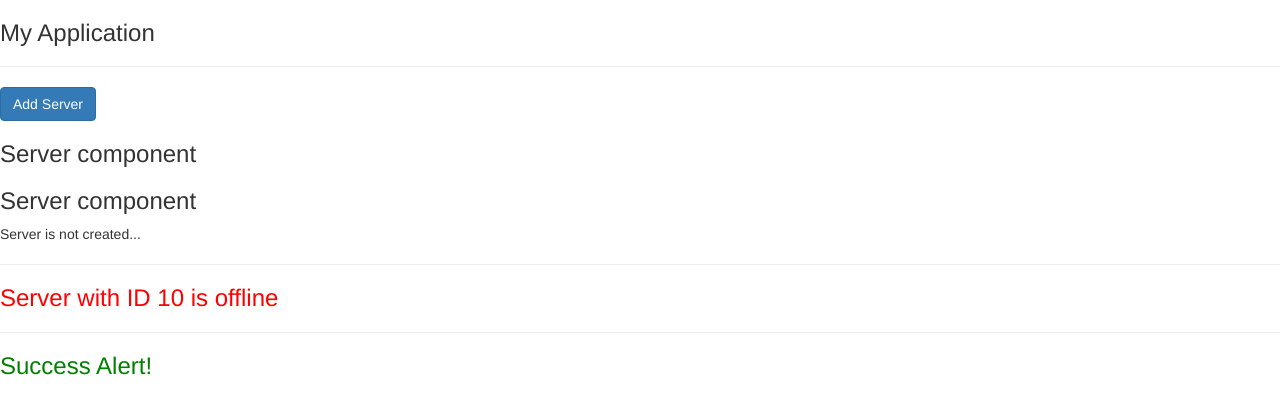
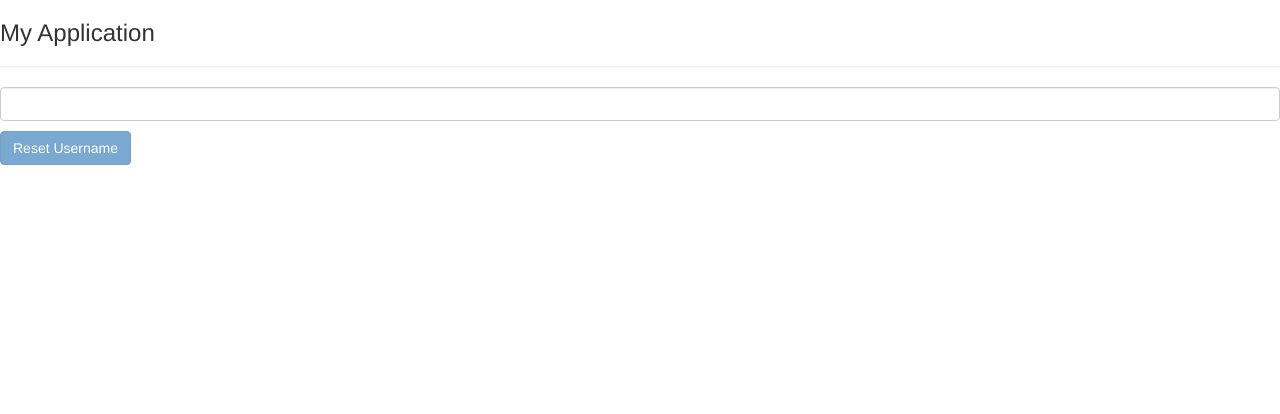
Before and after one commit to johanbeauce/complete-guide-to-angular, an Angular app: page / in a window 1280 px wide. Shown: the top 414 px of the page. Built offline with nearby package versions, Linux system fonts and the light colour scheme.

Commit message:
Add user name component

```diff
--- a/src/app/app.component.html
+++ b/src/app/app.component.html
@@ -1,7 +1,3 @@
 <h3>My Application</h3>
 <hr/>
-<app-servers></app-servers>
-<hr/>
-<app-warning-alert></app-warning-alert>
-<hr/>
-<app-success-alert></app-success-alert>
+<app-username></app-username>
--- /dev/null
+++ b/src/app/username/username.component.html
@@ -0,0 +1,11 @@
+<input
+  type="text"
+  class="form-control"
+  [(ngModel)]="username"
+  />
+<p>{{username}}</p>
+<button
+  class="btn btn-primary"
+  [disabled]="isUserEmpty()"
+  (click)="resetUsername()"
+>Reset Username</button>
--- /dev/null
+++ b/src/app/username/username.component.ts
@@ -0,0 +1,23 @@
+import { Component, OnInit } from '@angular/core';
+
+@Component({
+  selector: 'app-username',
+  templateUrl: './username.component.html',
+  styleUrls: ['./username.component.css']
+})
+export class UsernameComponent implements OnInit {
+  username = '';
+
+  constructor() { }
+
+  ngOnInit() {
+  }
+
+  isUserEmpty() {
+    return '' === this.username;
+  }
+
+  resetUsername() {
+    this.username = '';
+  }
+}
```
Also changed, not shown: src/app/app.module.ts (+6 -2 lines), src/app/username/username.component.css (added).
